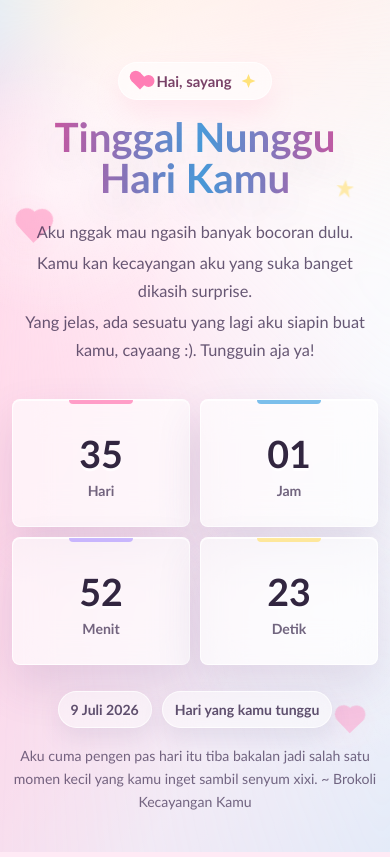
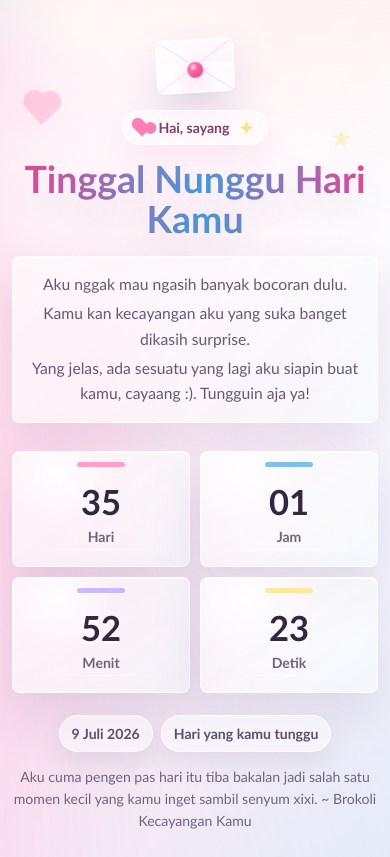
Before and after one commit to Maul-09/myLoveHDB, a Next.js app: page / in a window 390 px wide. Built offline with nearby package versions, Linux system fonts and the light colour scheme.

Commit message:
Add letter spotlight effect to countdown section

```diff
--- a/app/globals.css
+++ b/app/globals.css
@@ -9,6 +9,7 @@
   --sunny: #ffe27a;
   --mint: #84ead4;
   --shadow: rgba(94, 59, 124, 0.14);
+  --line: rgba(255, 255, 255, 0.72);
 }
 
 * {
@@ -36,7 +37,7 @@ body {
   min-height: 100dvh;
   align-items: center;
   justify-content: center;
-  overflow: hidden;
+  overflow-x: hidden;
   padding: 72px 24px 56px;
   background:
     linear-gradient(135deg, rgba(255, 255, 255, 0.68), rgba(255, 255, 255, 0.08)),
@@ -67,8 +68,9 @@ body {
   z-index: -2;
   content: "";
   background:
-    radial-gradient(circle at 14% 22%, rgba(255, 255, 255, 0.52), transparent 18%),
-    radial-gradient(circle at 86% 72%, rgba(255, 255, 255, 0.38), transparent 22%);
+    radial-gradient(circle at 14% 22%, rgba(255, 255, 255, 0.54), transparent 18%),
+    radial-gradient(circle at 86% 72%, rgba(255, 255, 255, 0.42), transparent 22%),
+    radial-gradient(ellipse at 50% 50%, rgba(255, 255, 255, 0.24), transparent 42%);
 }
 
 .decor-layer {
@@ -169,13 +171,87 @@ body {
   text-align: center;
 }
 
+.countdown-content::before {
+  position: absolute;
+  inset: 58px 8% auto;
+  z-index: -1;
+  height: 260px;
+  border-radius: 999px;
+  content: "";
+  background: rgba(255, 255, 255, 0.18);
+  filter: blur(34px);
+}
+
+.letter-spotlight {
+  position: relative;
+  display: grid;
+  width: 128px;
+  height: 98px;
+  place-items: center;
+  margin: 0 auto 10px;
+}
+
+.letter-spotlight::before {
+  position: absolute;
+  inset: 8px 14px 0;
+  border-radius: 50%;
+  content: "";
+  background:
+    radial-gradient(circle, rgba(255, 126, 181, 0.24), transparent 62%),
+    radial-gradient(circle, rgba(153, 221, 255, 0.24), transparent 70%);
+  filter: blur(10px);
+}
+
+.love-letter {
+  position: relative;
+  display: block;
+  width: 104px;
+  height: 72px;
+  overflow: hidden;
+  border: 1px solid rgba(255, 255, 255, 0.88);
+  border-radius: 8px;
+  background:
+    linear-gradient(145deg, rgba(255, 255, 255, 0.92), rgba(255, 244, 250, 0.76)),
+    linear-gradient(120deg, rgba(255, 126, 181, 0.22), rgba(153, 221, 255, 0.2));
+  box-shadow:
+    0 22px 42px rgba(127, 83, 144, 0.18),
+    inset 0 1px 0 rgba(255, 255, 255, 0.92);
+  transform: rotate(-4deg);
+  animation: letterFloat 7s ease-in-out infinite;
+}
+
+.love-letter::before {
+  position: absolute;
+  inset: 0;
+  content: "";
+  background:
+    linear-gradient(146deg, transparent 49%, rgba(255, 126, 181, 0.24) 50%, transparent 51%),
+    linear-gradient(34deg, transparent 49%, rgba(78, 169, 229, 0.2) 50%, transparent 51%),
+    linear-gradient(180deg, transparent 0 44%, rgba(255, 255, 255, 0.56) 45% 100%);
+}
+
+.love-letter::after {
+  position: absolute;
+  top: 30px;
+  left: 50%;
+  width: 20px;
+  height: 20px;
+  border-radius: 50%;
+  content: "";
+  background:
+    radial-gradient(circle at 38% 32%, rgba(255, 255, 255, 0.72), transparent 28%),
+    linear-gradient(135deg, #ff7eb5, #e94692);
+  box-shadow: 0 8px 18px rgba(233, 70, 146, 0.2);
+  transform: translateX(-50%);
+}
+
 .eyebrow {
   display: inline-flex;
   align-items: center;
   gap: 10px;
-  margin: 0 0 16px;
+  margin: 0 0 14px;
   padding: 9px 15px;
-  border: 1px solid rgba(255, 255, 255, 0.72);
+  border: 1px solid var(--line);
   border-radius: 999px;
   background: rgba(255, 255, 255, 0.5);
   box-shadow: 0 14px 28px rgba(255, 126, 181, 0.12);
@@ -230,15 +306,27 @@ h1 {
   font-weight: 900;
   letter-spacing: 0;
   text-shadow: 0 16px 34px rgba(95, 60, 120, 0.12);
+  overflow-wrap: break-word;
 }
 
 .subtitle {
   width: min(590px, 100%);
-  margin: 20px auto 0;
+  margin: 22px auto 0;
+  padding: 18px 22px;
+  border: 1px solid rgba(255, 255, 255, 0.66);
+  border-radius: 8px;
+  background:
+    linear-gradient(135deg, rgba(255, 255, 255, 0.72), rgba(255, 255, 255, 0.42)),
+    linear-gradient(120deg, rgba(255, 126, 181, 0.08), rgba(153, 221, 255, 0.08));
+  box-shadow:
+    0 18px 42px rgba(106, 72, 128, 0.12),
+    inset 0 1px 0 rgba(255, 255, 255, 0.72);
   color: rgba(60, 43, 78, 0.78);
   font-size: 1.13rem;
   line-height: 1.75;
   font-weight: 560;
+  overflow-wrap: break-word;
+  backdrop-filter: blur(18px);
 }
 
 .subtitle-line {
@@ -246,49 +334,69 @@ h1 {
 }
 
 .subtitle-line + .subtitle-line {
-  margin-top: 2px;
+  margin-top: 3px;
 }
 
 .countdown-grid {
   display: grid;
   grid-template-columns: repeat(4, minmax(136px, 1fr));
   gap: 14px;
-  margin: 38px auto 0;
+  width: 100%;
+  margin: 34px auto 0;
 }
 
 .countdown-unit {
   position: relative;
   display: grid;
-  min-height: 146px;
+  min-height: 154px;
   align-content: center;
   justify-items: center;
   overflow: hidden;
-  padding: 30px 14px 22px;
-  border: 1px solid rgba(255, 255, 255, 0.78);
+  padding: 34px 14px 22px;
+  border: 1px solid rgba(255, 255, 255, 0.82);
   border-radius: 8px;
-  background: rgba(255, 255, 255, 0.64);
+  background:
+    linear-gradient(145deg, rgba(255, 255, 255, 0.78), rgba(255, 255, 255, 0.48)),
+    radial-gradient(circle at 26% 18%, rgba(255, 255, 255, 0.78), transparent 34%),
+    linear-gradient(120deg, rgba(255, 126, 181, 0.09), rgba(153, 221, 255, 0.1));
   box-shadow:
-    0 20px 46px var(--shadow),
-    inset 0 1px 0 rgba(255, 255, 255, 0.78);
+    0 22px 52px var(--shadow),
+    inset 0 1px 0 rgba(255, 255, 255, 0.86);
   color: var(--ink);
   backdrop-filter: blur(18px);
+  transition:
+    transform 220ms ease,
+    box-shadow 220ms ease,
+    border-color 220ms ease;
 }
 
 .countdown-unit::before {
   position: absolute;
-  top: 0;
+  top: 10px;
   left: 50%;
-  width: 64px;
-  height: 4px;
-  border-radius: 0 0 999px 999px;
+  width: 48px;
+  height: 5px;
+  border-radius: 999px;
   content: "";
   background: var(--ribbon);
-  opacity: 0.74;
+  opacity: 0.72;
   transform: translateX(-50%);
 }
 
 .countdown-unit::after {
-  display: none;
+  position: absolute;
+  inset: auto 16px 16px;
+  height: 1px;
+  content: "";
+  background: linear-gradient(90deg, transparent, rgba(255, 255, 255, 0.82), transparent);
+}
+
+.countdown-unit:hover {
+  border-color: rgba(255, 255, 255, 0.95);
+  box-shadow:
+    0 26px 60px rgba(94, 59, 124, 0.18),
+    inset 0 1px 0 rgba(255, 255, 255, 0.9);
+  transform: translateY(-4px);
 }
 
 .countdown-unit.pink {
@@ -316,7 +424,7 @@ h1 {
 .countdown-number {
   font-variant-numeric: tabular-nums;
   color: #322640;
-  font-size: 3.35rem;
+  font-size: 3.42rem;
   line-height: 1;
   font-weight: 900;
   text-shadow: 0 3px 0 rgba(255, 255, 255, 0.7);
@@ -339,10 +447,10 @@ h1 {
 
 .target-row span {
   padding: 9px 12px;
-  border: 1px solid rgba(255, 255, 255, 0.74);
+  border: 1px solid rgba(255, 255, 255, 0.76);
   border-radius: 999px;
-  background: rgba(255, 255, 255, 0.48);
-  box-shadow: 0 10px 22px rgba(91, 65, 126, 0.1);
+  background: rgba(255, 255, 255, 0.54);
+  box-shadow: 0 12px 24px rgba(91, 65, 126, 0.1);
   color: rgba(60, 43, 78, 0.82);
   font-size: 0.95rem;
   font-weight: 720;
@@ -356,6 +464,7 @@ h1 {
   font-size: 0.98rem;
   line-height: 1.65;
   font-weight: 560;
+  overflow-wrap: break-word;
 }
 
 @keyframes dreamyGradient {
@@ -392,13 +501,56 @@ h1 {
   }
 }
 
+@keyframes letterFloat {
+  0%,
+  100% {
+    transform: translateY(0) rotate(-4deg);
+  }
+
+  50% {
+    transform: translateY(-8px) rotate(-2deg);
+  }
+}
+
 @media (max-width: 760px) {
   .countdown-page {
     min-height: 100svh;
-    padding: 62px 16px 38px;
+    align-items: center;
+    padding: 56px 16px 38px;
+  }
+
+  .countdown-page::before {
+    inset: -42%;
+  }
+
+  .countdown-content {
+    width: min(560px, 100%);
+  }
+
+  .countdown-content::before {
+    inset: 52px 2% auto;
+    height: 230px;
+  }
+
+  .letter-spotlight {
+    width: 112px;
+    height: 84px;
+    margin-bottom: 8px;
+  }
+
+  .love-letter {
+    width: 88px;
+    height: 62px;
+  }
+
+  .love-letter::after {
+    top: 26px;
+    width: 18px;
+    height: 18px;
   }
 
   .heart-one {
+    top: 18%;
     left: 6%;
   }
 
@@ -413,10 +565,12 @@ h1 {
 
   h1 {
     font-size: 3rem;
+    line-height: 1.08;
   }
 
   .subtitle {
     font-size: 1.02rem;
+    padding: 17px 18px;
   }
 
   .countdown-grid {
@@ -426,8 +580,8 @@ h1 {
   }
 
   .countdown-unit {
-    min-height: 132px;
-    padding: 26px 10px 18px;
+    min-height: 138px;
+    padding: 30px 10px 18px;
   }
 
   .countdown-number {
@@ -435,13 +589,111 @@ h1 {
   }
 }
 
-@media (max-width: 420px) {
+@media (max-width: 560px) {
   .countdown-page {
-    padding-inline: 12px;
+    padding: 42px 14px 30px;
+  }
+
+  .decor-layer {
+    opacity: 0.72;
+  }
+
+  .heart-one {
+    top: 12%;
+    left: 8%;
+  }
+
+  .heart-two {
+    display: none;
+  }
+
+  .spark-one {
+    top: 15%;
+    right: 10%;
+  }
+
+  .eyebrow {
+    margin-bottom: 14px;
+    padding: 8px 13px;
+    font-size: 0.88rem;
+  }
+
+  .letter-spotlight {
+    width: 96px;
+    height: 70px;
+    margin-bottom: 6px;
+  }
+
+  .love-letter {
+    width: 78px;
+    height: 54px;
+  }
+
+  .love-letter::after {
+    top: 22px;
+    width: 16px;
+    height: 16px;
   }
 
   h1 {
-    font-size: 2.52rem;
+    font-size: 2.72rem;
+  }
+
+  .subtitle {
+    width: min(430px, 100%);
+    margin-top: 16px;
+    padding: 15px 14px;
+    font-size: 0.98rem;
+    line-height: 1.62;
+  }
+
+  .subtitle-line + .subtitle-line {
+    margin-top: 4px;
+  }
+
+  .countdown-grid {
+    gap: 10px;
+    margin-top: 28px;
+  }
+
+  .countdown-unit {
+    min-height: 124px;
+    padding: 28px 8px 16px;
+  }
+
+  .countdown-number {
+    font-size: 2.48rem;
+  }
+
+  .countdown-label {
+    margin-top: 8px;
+    font-size: 0.88rem;
+  }
+
+  .target-row {
+    gap: 8px;
+    margin-top: 22px;
+  }
+
+  .sweet-note {
+    width: min(430px, 100%);
+    margin-top: 14px;
+    font-size: 0.9rem;
+    line-height: 1.55;
+  }
+}
+
+@media (max-width: 420px) {
+  .countdown-page {
+    padding: 34px 12px 26px;
+  }
+
+  .countdown-content::before {
+    height: 210px;
+  }
+
+  h1 {
+    font-size: 2.34rem;
   }
 
   .countdown-grid {
@@ -449,17 +701,65 @@ h1 {
   }
 
   .countdown-unit {
-    min-height: 128px;
+    min-height: 116px;
   }
 
   .countdown-number {
-    font-size: 2.35rem;
+    font-size: 2.16rem;
   }
 
   .countdown-label,
   .target-row span,
   .sweet-note {
     font-size: 0.88rem;
+  }
+}
+
+@media (max-width: 360px) {
+  .countdown-page {
+    padding-inline: 10px;
+  }
+
+  .mini-heart,
+  .mini-heart::before,
+  .mini-heart::after {
+    width: 10px;
+    height: 10px;
+  }
+
+  .mini-heart::before {
+    left: -5px;
+  }
+
+  .mini-heart::after {
+    top: -5px;
+  }
+
+  h1 {
+    font-size: 2.08rem;
+  }
+
+  .subtitle {
+    font-size: 0.92rem;
+    padding-inline: 12px;
+  }
+
+  .countdown-grid {
+    gap: 8px;
+  }
+
+  .countdown-unit {
+    min-height: 106px;
+    padding-inline: 6px;
+  }
+
+  .countdown-number {
+    font-size: 1.95rem;
+  }
+
+  .target-row {
+    display: grid;
+    justify-items: center;
   }
 }
 
--- a/app/page.js
+++ b/app/page.js
@@ -69,6 +69,10 @@ export default function Home() {
       </div>
 
       <section className="countdown-content" aria-live="polite">
+        <div className="letter-spotlight" aria-hidden="true">
+          <span className="love-letter" />
+        </div>
+
         <p className="eyebrow">
           <span className="mini-heart" aria-hidden="true" />
           Hai, sayang
```
